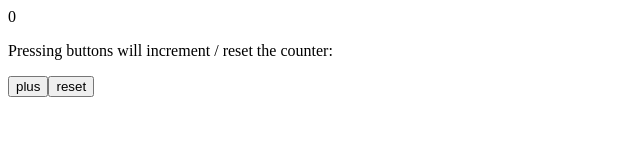
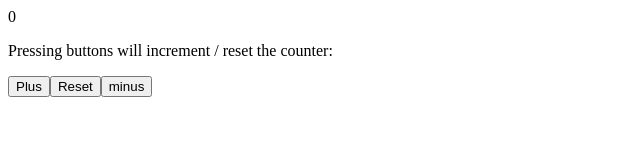
Before and after one commit to nayokim/React, a React (Create React App) app: page / in a window 1280 px wide. Shown: the top 166 px of the page, without its empty margins (0-640 px from the left). Built offline with nearby package versions, Linux system fonts and the light colour scheme.

Commit message:
passing state to child component

```diff
--- a/src/index.js
+++ b/src/index.js
@@ -176,6 +176,14 @@ const Display = (props) => {
   )
   }
 
+  const Button = (props)=>{
+    return (
+      <button onClick = {props.handleClick}>
+        {props.text}
+      </button>
+    )
+  }
+
 const App = () => {
   //The function call adds state to the component and renders it initialized with the value of zero.
   //The counter variable is assigned the initial value of state which is zero. The variable setCounter is assigned to a function that will be used to modify the state.
@@ -183,6 +191,7 @@ const App = () => {
 
   //the buttons attribute onClick value is set to the value to increment the counter. In simple functions, its fine. However, in more complex event handlers, it better to sep. the event handler to a sep. function
   const increaseByOne = () => setCounter(counter + 1)
+  const decreaseByOne = () => setCounter(counter - 1)
   const setToZero = () => setCounter(0)
 
 
@@ -197,13 +206,14 @@ const App = () => {
 
   return (
     <div>
-     {/* <div>{counter}</div> */}
-     <Display counter = {counter}/>
+      {/* <div>{counter}</div> */}
+      <Display counter={counter} />
       <p>Pressing buttons will increment / reset the counter: </p>
-      <button onClick={increaseByOne}>plus</button>
-      <button onClick = {setToZero}>
-      reset
-      </button>
+      {/* <button onClick={increaseByOne}>plus</button> */}
+      <Button handleClick={increaseByOne} text="Plus" />
+      {/* <button onClick = {setToZero}> */}
+      <Button handleClick={setToZero} text="Reset" />
+      <Button handleClick={decreaseByOne} text="minus" />
     </div>
   );
 }
```
